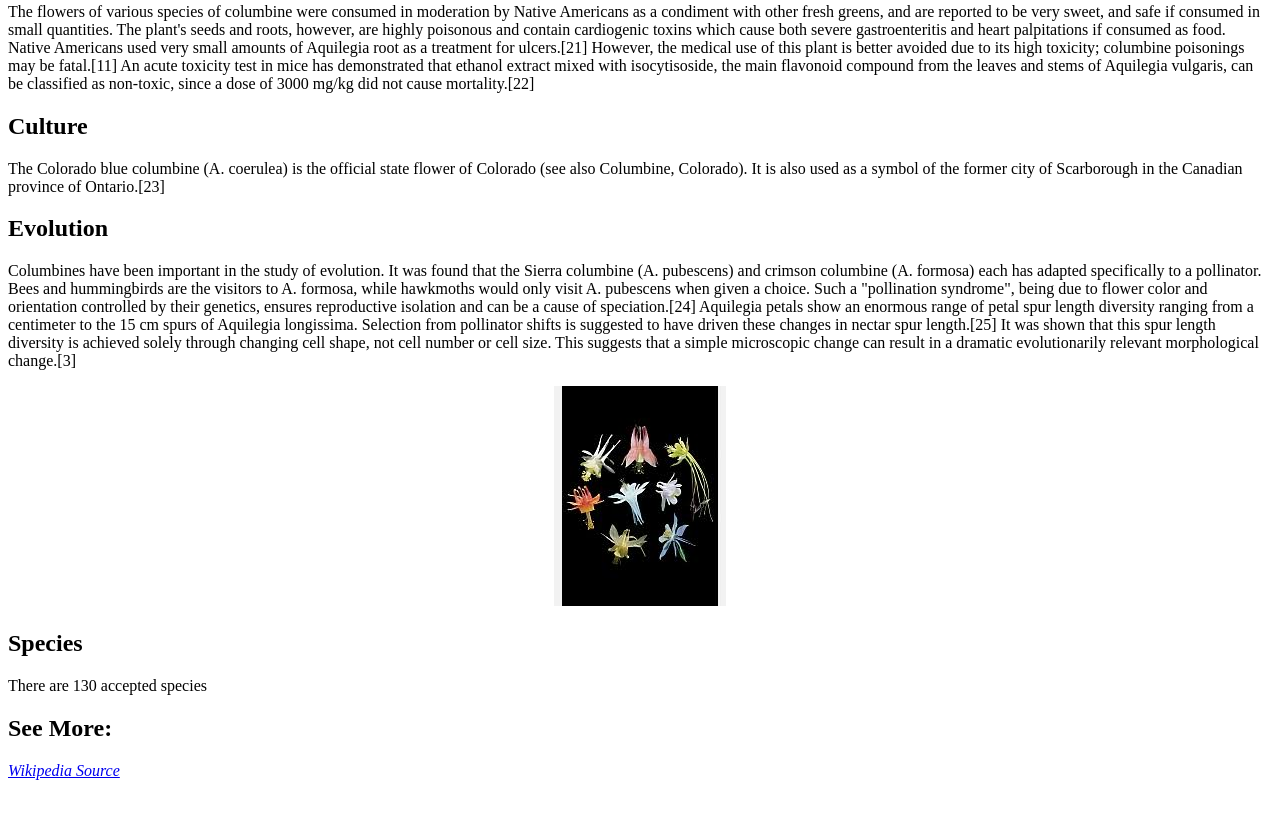
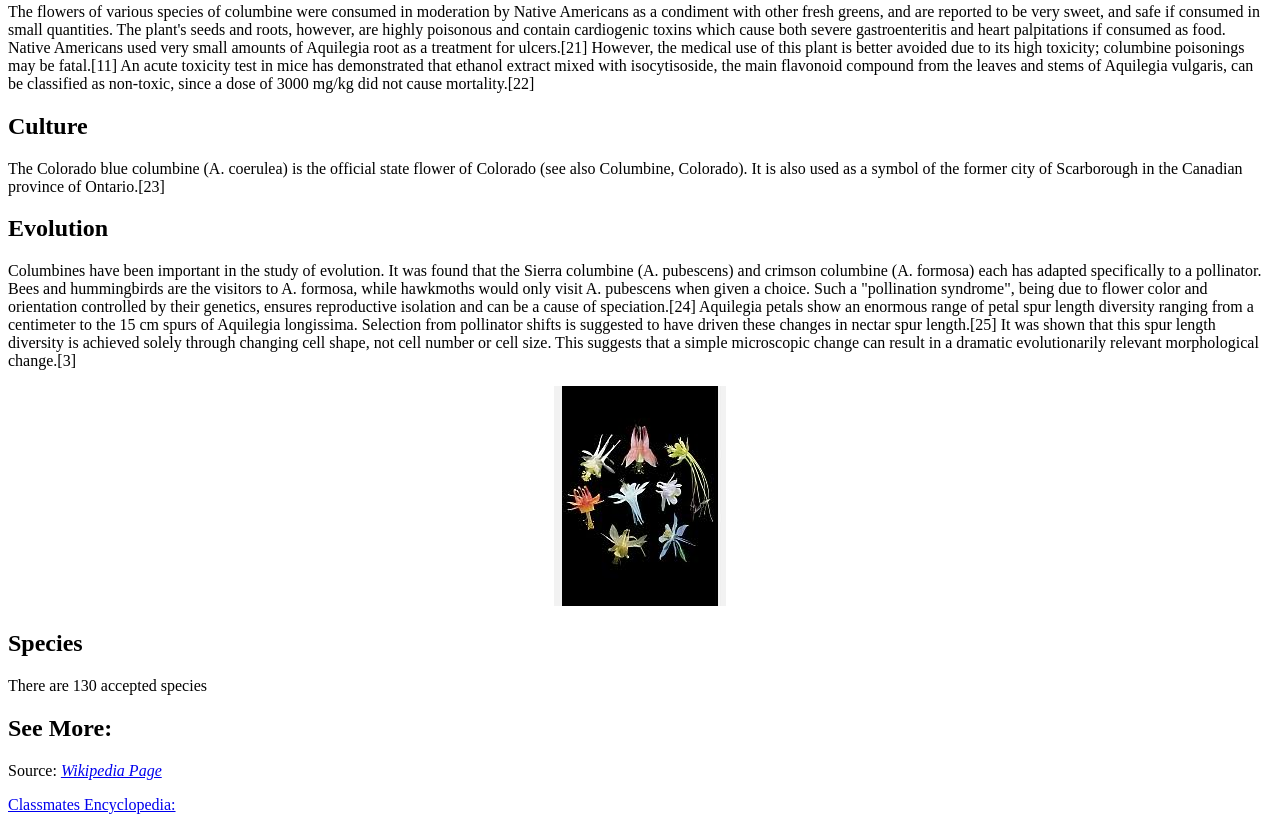
Before and after one commit to SarahStonehocker/SarahStonehocker, a plain HTML site: page wa/wa3.html in a window 1280 px wide. Shown: the part 1308-2138 px from the top of the page. Before the commit the page ends 2104 px from the top, so only its background shows below. Drawn offline with Linux system fonts and the light colour scheme.

Commit message:
Update wa3.html

```diff
--- a/wa/wa3.html
+++ b/wa/wa3.html
@@ -106,9 +106,8 @@
     </div>
 
     <h2> See More:</h2>
-    <p><a href="https://en.wikipedia.org/wiki/Aquilegia"target="_blank"><i>Wikipedia Source</i></p>
-        <!-- <p><p><a href=""target="_blank"><i>Wikipedia Source</i></p></p> -->
-
+    <p> Source: <a href="https://en.wikipedia.org/wiki/Aquilegia"target="_blank"><i>Wikipedia Page</i></p>
+    <p> Classmates Encyclopedia: </p>
 
 
 
```
